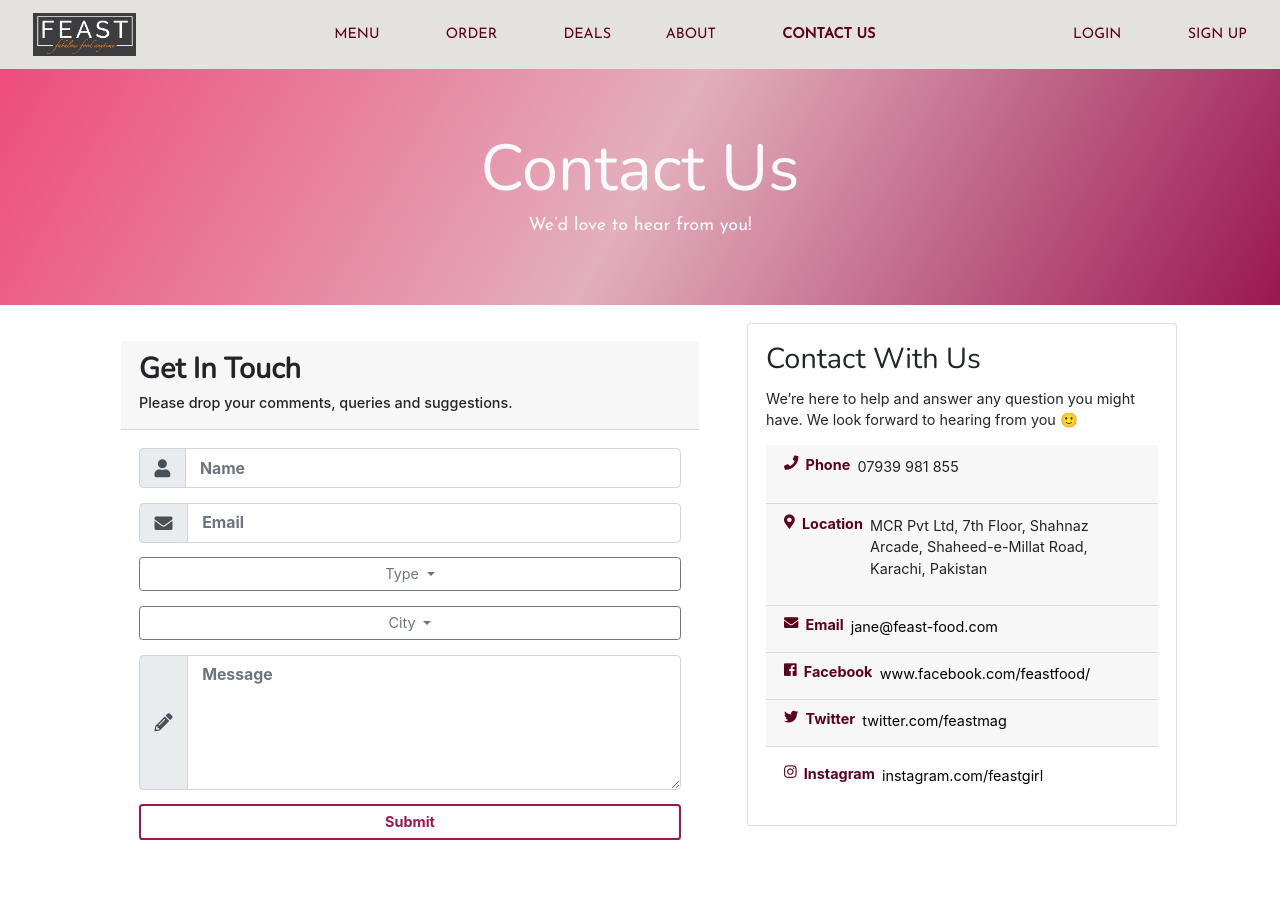
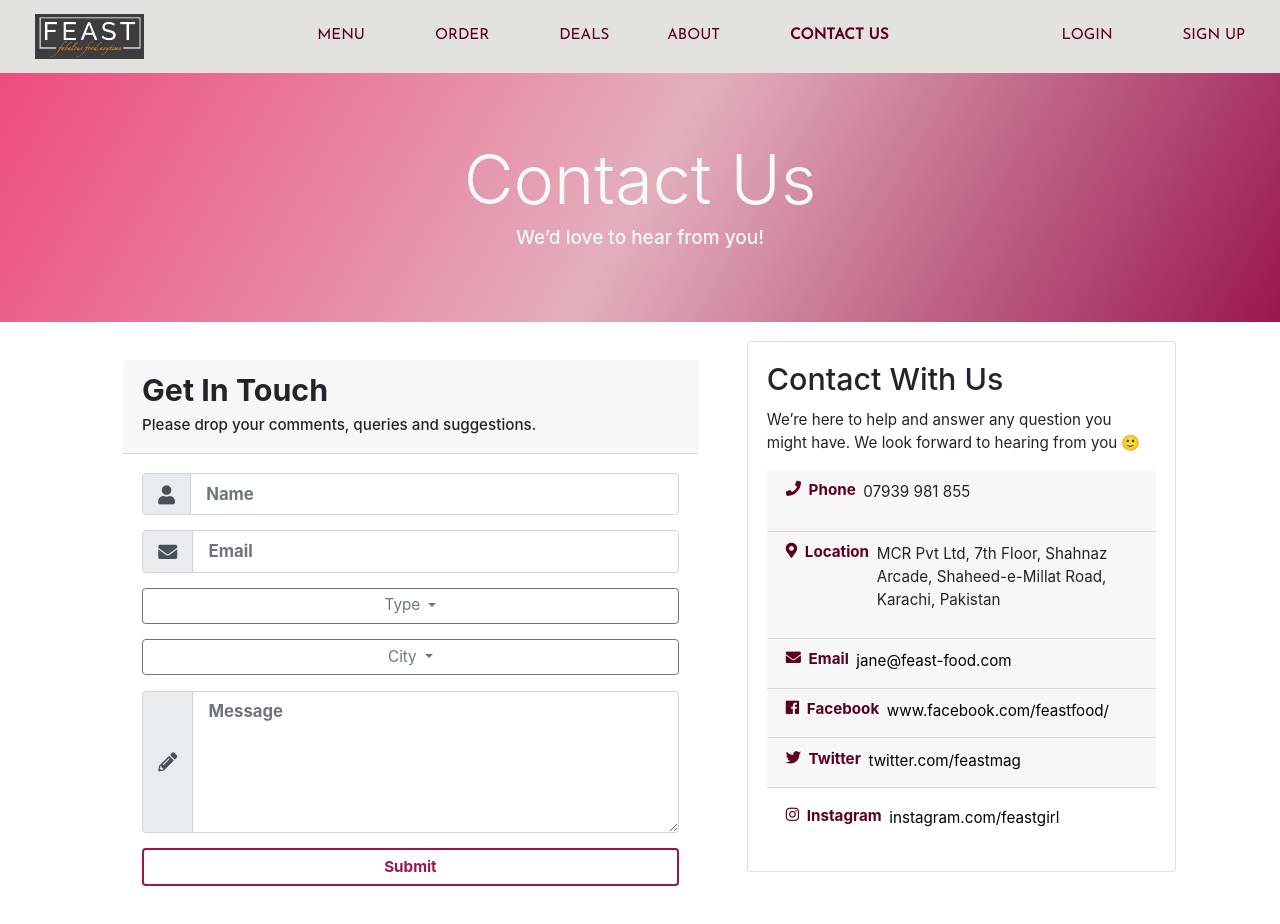
Before and after one commit to AnusBaig/FoodFeast-UI, a website: page source_code/contact.html in a window 1280 px wide. Before the commit the page ends 894 px from the top, so only its background shows below. Drawn offline with nearby package versions, Linux system fonts and the light colour scheme; files that its build step writes are made by us from their sources.

Commit message:
Add more media and more basics
Typography contents and basics fixes

```diff
--- a/source_code/sass/abstract/_mixin.scss
+++ b/source_code/sass/abstract/_mixin.scss
@@ -70,3 +70,10 @@
         @content;
     }
 }
+
+@mixin centre {
+    position: absolute;
+    top: 50%;
+    left: 50%;
+    transform: translate(-50%,-50%);
+}
--- a/source_code/sass/base/_base.scss
+++ b/source_code/sass/base/_base.scss
@@ -3,6 +3,8 @@
     --font-primary:'Nunito','sans-serif';
     --font-secondary:'Josefin Sans','sans-serif';
     --font-tertairy:'Oswald','sans-serif';
+
+    --font-quaterny:'Russo One', 'sans-serif';
     //colors
     --color-primary:#5d001E;
     --color-secondary:#E3E2DF;
@@ -10,11 +12,7 @@
 
     --color-quaterny:#9A1750;
     --color-quinary:#EE4C7C;
-
-
-
 }
-
 
 *,
 *::after,
@@ -39,3 +37,8 @@ body{
 
    // padding: 1rem;      //padding is here for testing purposes may be adjusted later
 }
+
+::selection{
+    color: var(--color-secondary);
+    background-color: var(--color-quinary);
+}
--- /dev/null
+++ b/source_code/sass/base/_basic-fixes.scss
@@ -0,0 +1,3 @@
+p{
+    font-size: 1.2rem !important;
+}
--- a/source_code/sass/base/_bootstrap-basics.scss
+++ b/source_code/sass/base/_bootstrap-basics.scss
@@ -10,13 +10,3 @@
         }
     }
 }
-
-.font-{
-    &primary{
-        font-family: var(--font-primary) !important;
-    }
-
-    &secondary{
-        font-family: var(--font-secondary) !important;
-    }
-}
--- a/source_code/sass/base/_responsive-basics.scss
+++ b/source_code/sass/base/_responsive-basics.scss
@@ -1,10 +1,10 @@
 html{
     @include respond(desktop-large){
-        font-size: 95% !important;
+        font-size: 100% !important;
     }
 
     @include respond(desktop){
-        font-size: 90% !important;
+        font-size: 95% !important;
     }
 
     @include respond(tab-land){
--- a/source_code/sass/base/_typography.scss
+++ b/source_code/sass/base/_typography.scss
@@ -75,3 +75,45 @@
 {
     font-size: 1vw;
 }
+
+.font-{
+    &primary{
+        font-family: var(--font-primary) !important;
+    }
+
+    &secondary{
+        font-family: var(--font-secondary) !important;
+    }
+
+    &tertairy{
+        font-family: var(--font-tertairy) !important;
+    }
+
+    &quaterny{
+        font-family: var(--font-quaterny) !important;
+    }
+}
+
+.text{
+    &_primary{
+        color: var(--color-primary) !important;
+    }
+
+    &_secondary{
+        color: var(--color-secondary) !important;
+    }
+
+    &_tertiary{
+        color: var(--color-tertiary) !important;
+    }
+
+    &_quaterny{
+        color: var(--color-quaterny) !important;
+    }
+
+}
+
+.dark-overlay
+{
+filter: brightness(65%);
+}
```
Also changed, not shown: ERD's/Food Ordering System.xml (added, +1 -0 lines), source_code/media/Images/About/GlutenPotato.jpg (added), source_code/media/Images/About/NutritionFood.jpg (added), source_code/media/Images/About/QualityFood.jpg (added), source_code/media/Images/About/qualityfood1.png (added), source_code/media/Images/photo capture of food.jpg (renamed from source_code/media/Images/delicious-1853300.jpg), 5 other files.
